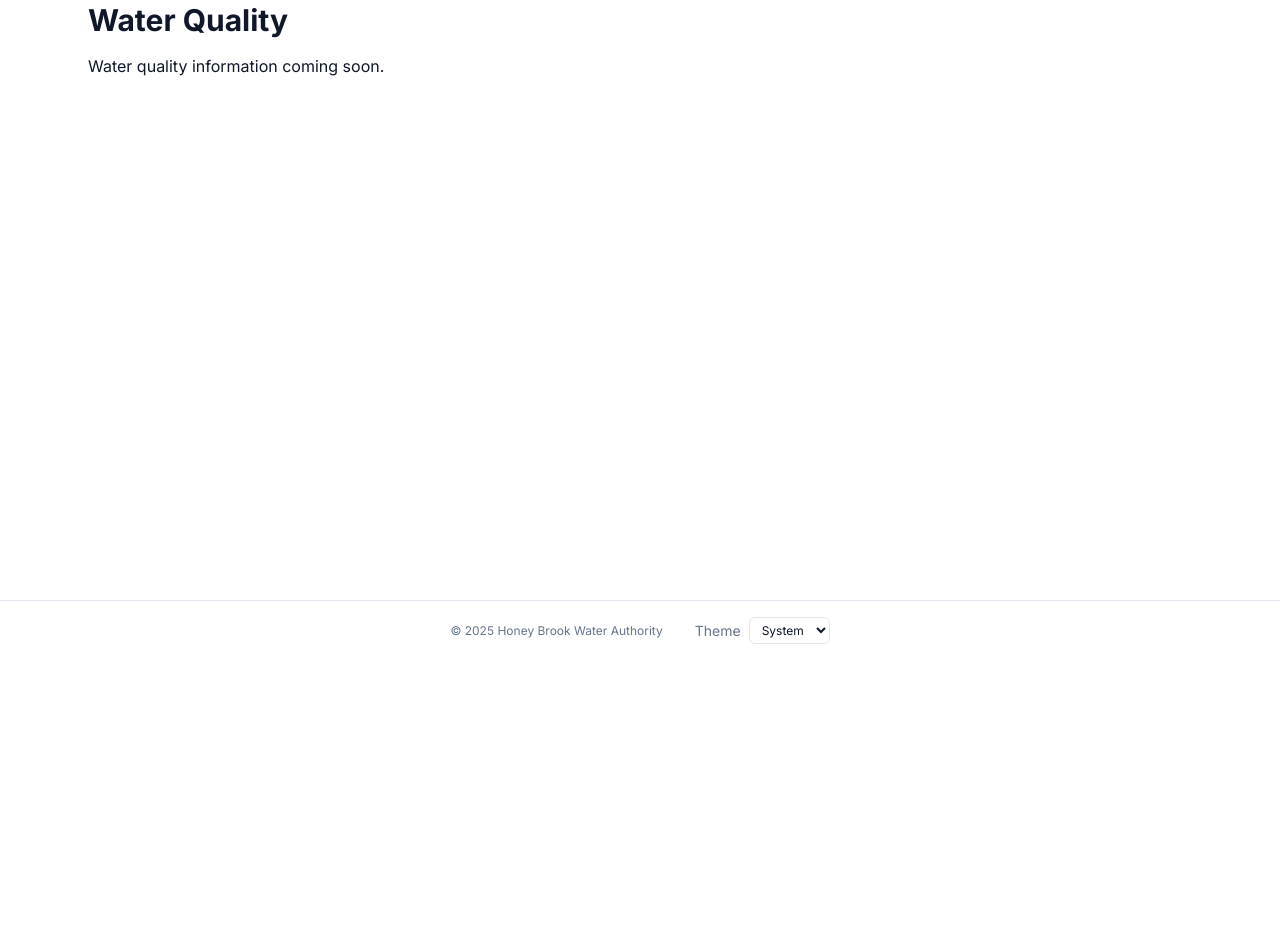
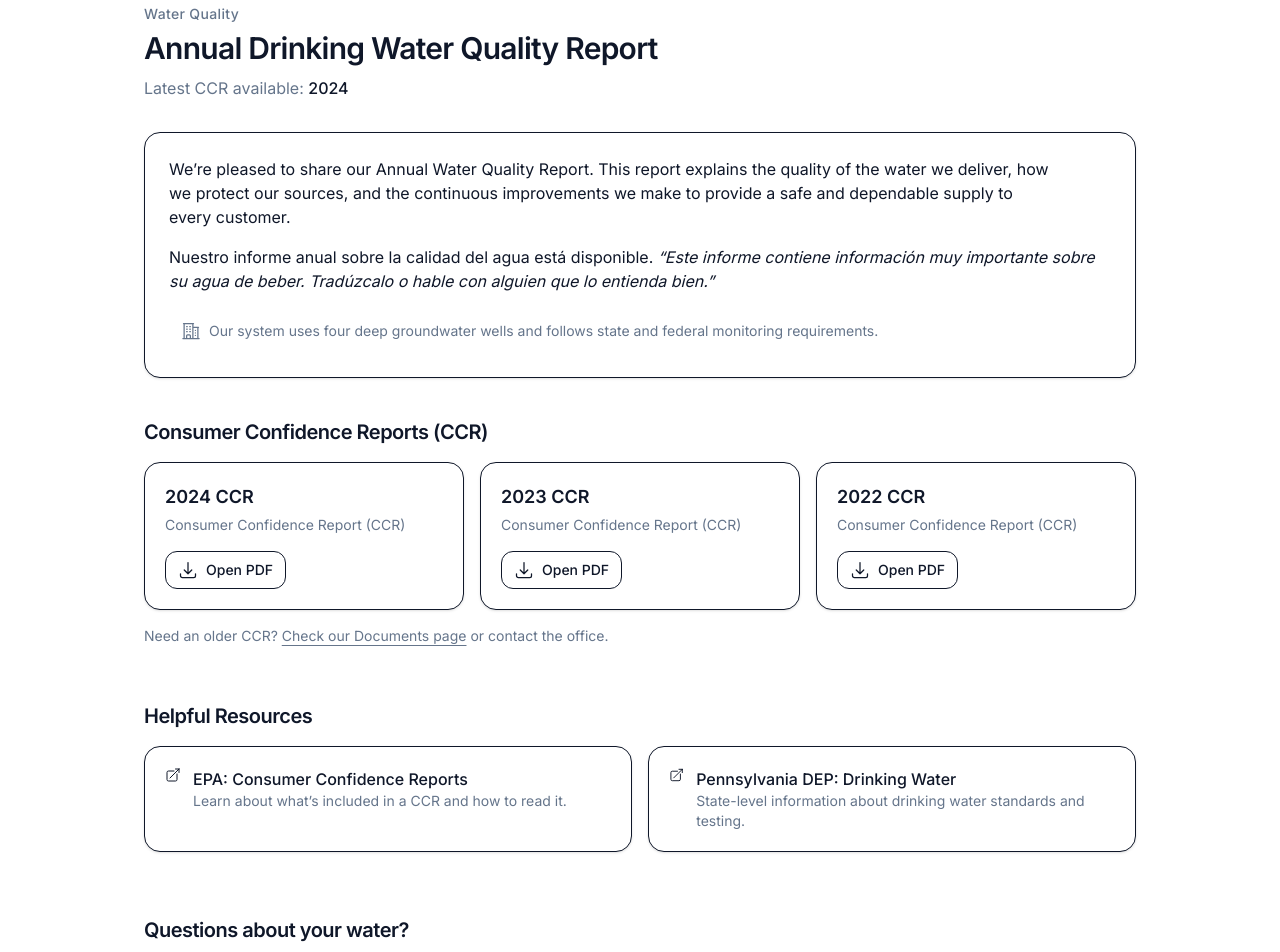
Before and after one commit to jrock2004/hbwa-website, a React (Vite) app: page /water-quality in a window 1280 px wide. Shown: the part 140-1092 px from the top of the page. Before the commit the page ends 800 px from the top, so only its background shows below. Built offline with nearby package versions, Linux system fonts and the light colour scheme.

Commit message:
adding water quality page

```diff
--- /dev/null
+++ b/public/reports.json
@@ -0,0 +1,11 @@
+[
+  { "year": 2024, "url": "/docs/2024ccr.pdf", "note": "Consumer Confidence Report (CCR)" },
+  { "year": 2023, "url": "/docs/2023ccr.pdf", "note": "Consumer Confidence Report (CCR)" },
+  { "year": 2022, "url": "/docs/2022ccr.pdf", "note": "Consumer Confidence Report (CCR)" },
+  { "year": 2021, "url": "/docs/2021ccr.pdf", "note": "Consumer Confidence Report (CCR)" },
+  { "year": 2020, "url": "/docs/2020ccr.pdf", "note": "Consumer Confidence Report (CCR)" },
+  { "year": 2019, "url": "/docs/2019ccr.pdf", "note": "Consumer Confidence Report (CCR)" },
+  { "year": 2018, "url": "/docs/2018ccr.pdf", "note": "Consumer Confidence Report (CCR)" },
+  { "year": 2017, "url": "/docs/2017ccr.pdf", "note": "Consumer Confidence Report (CCR)" },
+  { "year": 2016, "url": "/docs/2016ccr.pdf", "note": "Consumer Confidence Report (CCR)" }
+]
--- /dev/null
+++ b/src/config/reportConfig.ts
@@ -0,0 +1,10 @@
+import { z } from "zod";
+
+export const ReportSchema = z.object({
+  year: z.number(),
+  url: z.string(),
+  size: z.string().optional(),
+  note: z.string().optional(),
+});
+
+export type Report = z.infer<typeof ReportSchema>;
--- /dev/null
+++ b/src/hooks/useReports.ts
@@ -0,0 +1,21 @@
+import { useEffect, useState } from "react";
+import type { Report } from "../config/reportConfig";
+
+export function useReports() {
+  const [reports, setReports] = useState<Report[]>([]);
+  const [loading, setLoading] = useState(true);
+  const [error, setError] = useState<Error | null>(null);
+
+  useEffect(() => {
+    fetch("/reports.json")
+      .then((res) => {
+        if (!res.ok) throw new Error("Failed to fetch reports");
+        return res.json();
+      })
+      .then((data) => setReports(data))
+      .catch((err) => setError(err))
+      .finally(() => setLoading(false));
+  }, []);
+
+  return { reports, loading, error };
+}
--- a/src/pages/WaterQuality.tsx
+++ b/src/pages/WaterQuality.tsx
@@ -1,8 +1,164 @@
+import { useMemo } from "react";
+import { Link } from "react-router-dom";
+import {
+  ArrowDownTrayIcon,
+  ArrowTopRightOnSquareIcon,
+  BuildingOffice2Icon,
+} from "@heroicons/react/24/outline";
+import type { Report } from "../config/reportConfig";
+import { useReports } from "../hooks/useReports";
+
 export default function WaterQuality() {
+  const { reports, loading, error } = useReports();
+  const latestYear = useMemo(
+    () => (reports.length ? Math.max(...reports.map((r: Report) => r.year)) : undefined),
+    [reports],
+  );
+
   return (
-    <main className="container-page py-10">
-      <h1 className="mb-4 text-3xl font-bold">Water Quality</h1>
-      <p>Water quality information coming soon.</p>
+    <main className="mx-auto max-w-5xl px-4 py-10">
+      {/* Page header */}
+      <header className="mb-8">
+        <p className="text-muted-foreground text-sm/6 font-medium tracking-wide">Water Quality</p>
+        <h1 className="mt-1 text-3xl/tight font-semibold tracking-tight">
+          Annual Drinking Water Quality Report
+        </h1>
+        {latestYear && (
+          <p className="text-muted-foreground mt-2 text-base">
+            Latest CCR available: <span className="text-foreground font-medium">{latestYear}</span>
+          </p>
+        )}
+      </header>
+
+      {/* Introductory copy (adapted from legacy site) */}
+      <section className="mb-10">
+        <div className="bg-card rounded-2xl border p-6 shadow-sm">
+          <p className="text-foreground text-base text-pretty">
+            We’re pleased to share our Annual Water Quality Report. This report explains the quality
+            of the water we deliver, how we protect our sources, and the continuous improvements we
+            make to provide a safe and dependable supply to every customer.
+          </p>
+          <p className="text-foreground mt-4 text-base text-pretty">
+            Nuestro informe anual sobre la calidad del agua está disponible.{" "}
+            <em>
+              “Este informe contiene información muy importante sobre su agua de beber. Tradúzcalo o
+              hable con alguien que lo entienda bien.”
+            </em>
+          </p>
+          <div className="bg-muted/60 text-muted-foreground mt-4 flex items-center gap-2 rounded-xl p-3 text-sm">
+            <BuildingOffice2Icon className="size-5" />
+            <span>
+              Our system uses four deep groundwater wells and follows state and federal monitoring
+              requirements.
+            </span>
+          </div>
+        </div>
+      </section>
+
+      {/* Report list */}
+      <section aria-labelledby="reports-heading" className="mb-14">
+        <h2 id="reports-heading" className="mb-4 text-xl font-semibold tracking-tight">
+          Consumer Confidence Reports (CCR)
+        </h2>
+        <ul className="grid gap-4 sm:grid-cols-2 lg:grid-cols-3">
+          {loading && <li>Loading reports…</li>}
+          {error && <li className="text-red-600">Failed to load reports.</li>}
+          {!loading &&
+            !error &&
+            reports
+              .sort((a: Report, b: Report) => b.year - a.year)
+              .slice(0, 3)
+              .map((r: Report) => (
+                <li
+                  key={r.year}
+                  className="group bg-card rounded-2xl border p-5 shadow-sm transition hover:shadow-md"
+                >
+                  <div className="flex items-start justify-between gap-4">
+                    <div>
+                      <h3 className="text-lg font-semibold">{r.year} CCR</h3>
+                      <p className="text-muted-foreground mt-1 text-sm">
+                        {r.note ?? "Annual Drinking Water Quality Report"}
+                      </p>
+                    </div>
+                  </div>
+                  <div className="mt-4 flex flex-wrap items-center gap-3">
+                    <a
+                      href={r.url}
+                      target="_blank"
+                      rel="noopener noreferrer"
+                      className="hover:bg-muted focus:ring-ring inline-flex items-center gap-2 rounded-xl border px-3 py-2 text-sm font-medium focus:ring-2 focus:outline-none"
+                    >
+                      <ArrowDownTrayIcon className="size-5" />
+                      <span>Open PDF</span>
+                    </a>
+                  </div>
+                </li>
+              ))}
+        </ul>
+        <p className="text-muted-foreground mt-4 text-sm">
+          Need an older CCR?{" "}
+          <Link to="/documents" className="underline underline-offset-4">
+            Check our Documents page
+          </Link>{" "}
+          or contact the office.
+        </p>
+      </section>
+
+      {/* Helpful resources */}
+      <section aria-labelledby="resources-heading" className="mb-16">
+        <h2 id="resources-heading" className="mb-4 text-xl font-semibold tracking-tight">
+          Helpful Resources
+        </h2>
+        <div className="grid gap-4 sm:grid-cols-2">
+          <a
+            href="https://www.epa.gov/ccr"
+            target="_blank"
+            rel="noopener noreferrer"
+            className="group bg-card flex items-start gap-3 rounded-2xl border p-5 shadow-sm transition hover:shadow-md"
+          >
+            <ArrowTopRightOnSquareIcon className="size-4" />
+            <div>
+              <p className="font-medium">EPA: Consumer Confidence Reports</p>
+              <p className="text-muted-foreground text-sm">
+                Learn about what’s included in a CCR and how to read it.
+              </p>
+            </div>
+          </a>
+          <a
+            href="https://www.pa.gov/environment/water/"
+            target="_blank"
+            rel="noopener noreferrer"
+            className="group bg-card flex items-start gap-3 rounded-2xl border p-5 shadow-sm transition hover:shadow-md"
+          >
+            <ArrowTopRightOnSquareIcon className="size-4" />
+            <div>
+              <p className="font-medium">Pennsylvania DEP: Drinking Water</p>
+              <p className="text-muted-foreground text-sm">
+                State-level information about drinking water standards and testing.
+              </p>
+            </div>
+          </a>
+        </div>
+      </section>
+
+      {/* Contact/help */}
+      <section aria-labelledby="contact-heading" className="mb-10">
+        <h2 id="contact-heading" className="mb-4 text-xl font-semibold tracking-tight">
+          Questions about your water?
+        </h2>
+        <div className="bg-card rounded-2xl border p-6 shadow-sm">
+          <ul className="text-foreground/90 list-inside list-disc text-sm">
+            <li>Call the office during business hours and we’ll be happy to help.</li>
+            <li>
+              For after-hours emergencies, please use the emergency contact on our{" "}
+              <Link to="/alerts" className="underline underline-offset-4">
+                Alerts
+              </Link>{" "}
+              page.
+            </li>
+          </ul>
+        </div>
+      </section>
     </main>
   );
 }
```
